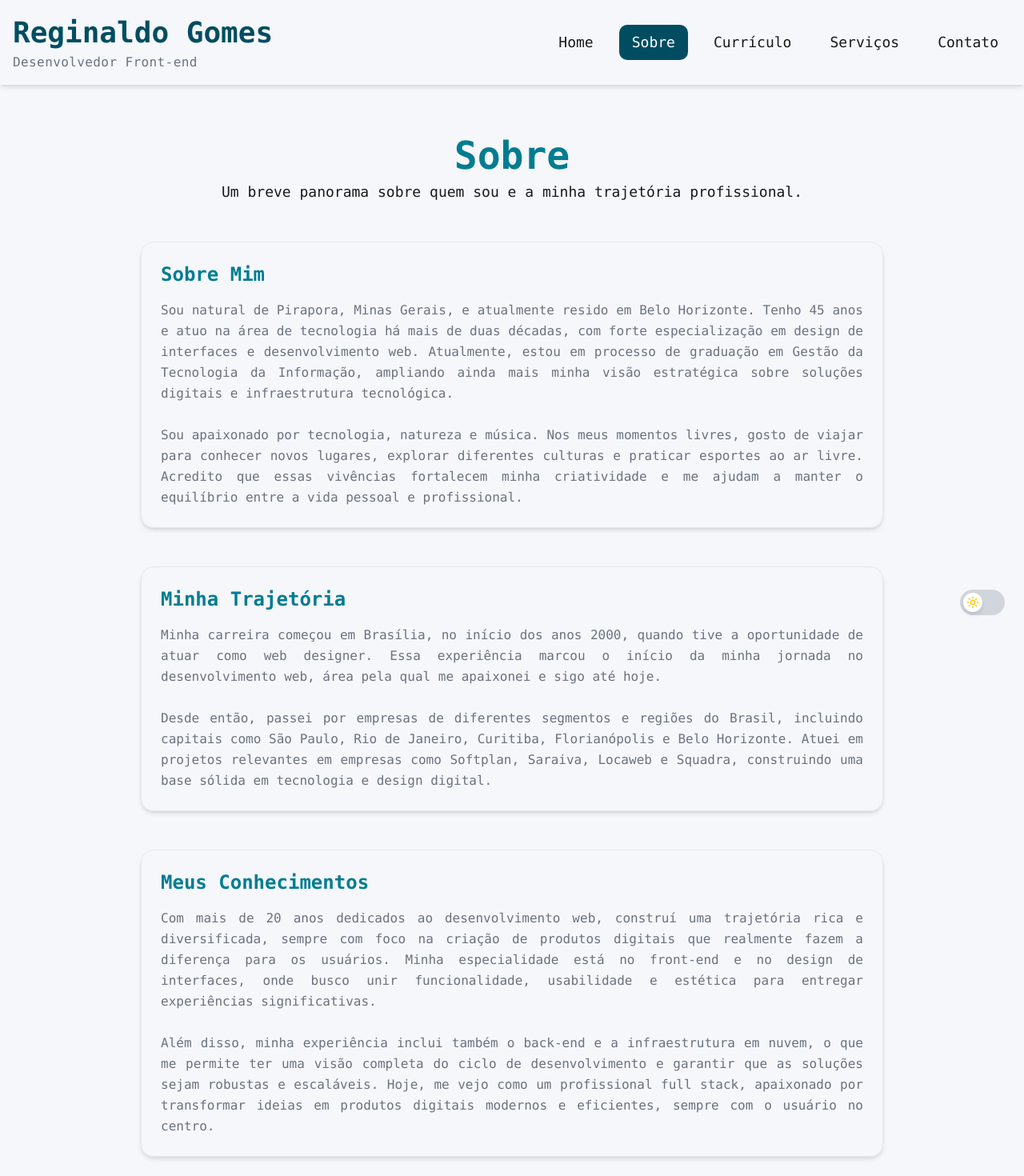
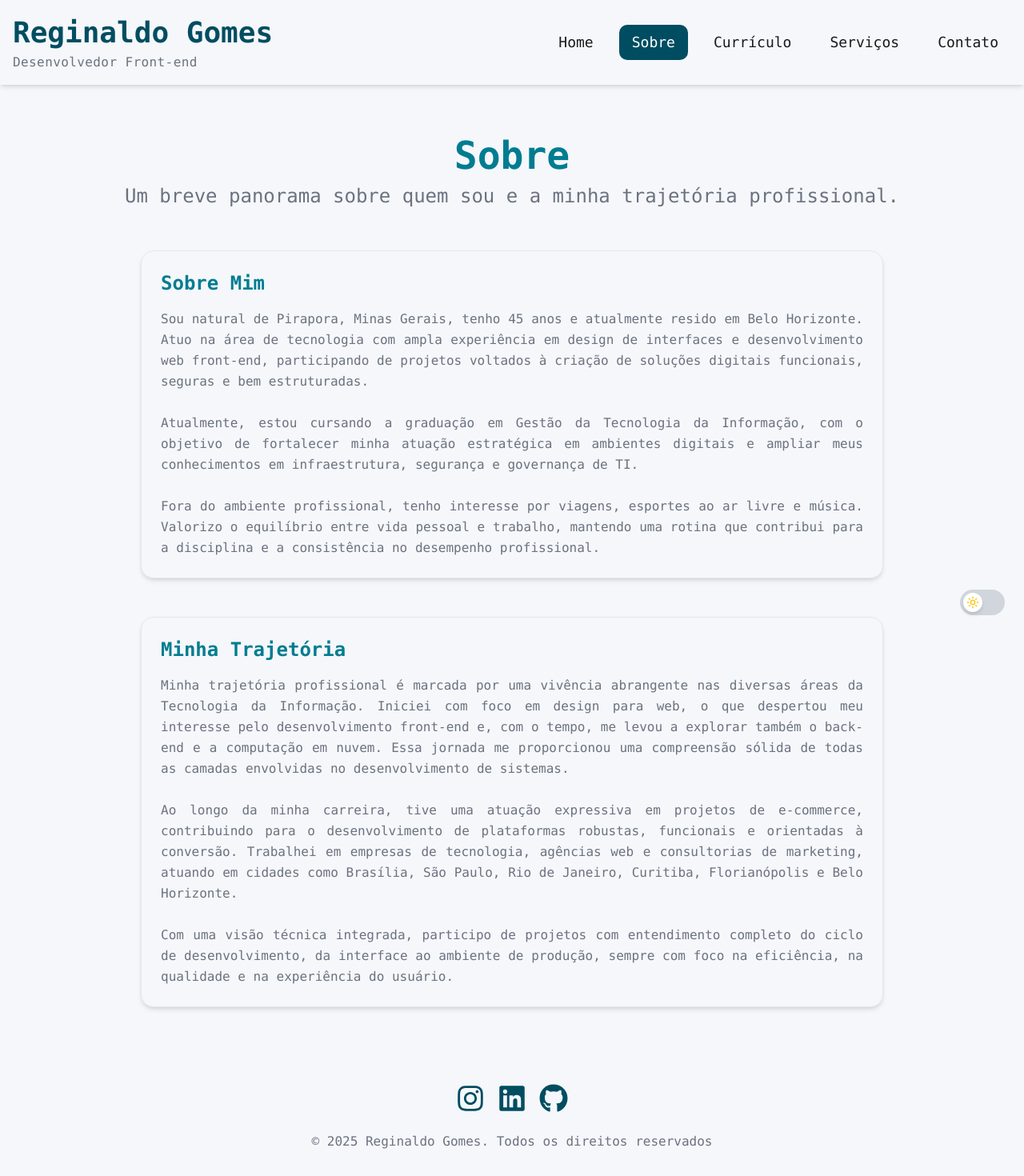
Before and after one commit to reginaldogomes/nextjs-developer-resume, a Next.js app: page /about in a window 1280 px wide. Shown: the top 1470 px of the page at 80% size. Built offline with nearby package versions, Linux system fonts and the light colour scheme.

Commit message:
feat: enhance user data descriptions for clarity and detail; improve layout styling in PageHead component

```diff
--- a/src/app/about/page.tsx
+++ b/src/app/about/page.tsx
@@ -10,19 +10,15 @@ const PageHeadData = {
 
 const userData = {
   about:
-    'Sou natural de Pirapora, Minas Gerais, e atualmente resido em Belo Horizonte. Tenho 45 anos e atuo na área de tecnologia há mais de duas décadas, com forte especialização em design de interfaces e desenvolvimento web. Atualmente, estou em processo de graduação em Gestão da Tecnologia da Informação, ampliando ainda mais minha visão estratégica sobre soluções digitais e infraestrutura tecnológica.\n\nSou apaixonado por tecnologia, natureza e música. Nos meus momentos livres, gosto de viajar para conhecer novos lugares, explorar diferentes culturas e praticar esportes ao ar livre. Acredito que essas vivências fortalecem minha criatividade e me ajudam a manter o equilíbrio entre a vida pessoal e profissional.',
+    'Sou natural de Pirapora, Minas Gerais, tenho 45 anos e atualmente resido em Belo Horizonte. Atuo na área de tecnologia com ampla experiência em design de interfaces e desenvolvimento web front-end, participando de projetos voltados à criação de soluções digitais funcionais, seguras e bem estruturadas.\n\nAtualmente, estou cursando a graduação em Gestão da Tecnologia da Informação, com o objetivo de fortalecer minha atuação estratégica em ambientes digitais e ampliar meus conhecimentos em infraestrutura, segurança e governança de TI.\n\nFora do ambiente profissional, tenho interesse por viagens, esportes ao ar livre e música. Valorizo o equilíbrio entre vida pessoal e trabalho, mantendo uma rotina que contribui para a disciplina e a consistência no desempenho profissional.',
 
   journey:
-    'Minha carreira começou em Brasília, no início dos anos 2000, quando tive a oportunidade de atuar como web designer. Essa experiência marcou o início da minha jornada no desenvolvimento web, área pela qual me apaixonei e sigo até hoje.\n\nDesde então, passei por empresas de diferentes segmentos e regiões do Brasil, incluindo capitais como São Paulo, Rio de Janeiro, Curitiba, Florianópolis e Belo Horizonte. Atuei em projetos relevantes em empresas como Softplan, Saraiva, Locaweb e Squadra, construindo uma base sólida em tecnologia e design digital.',
-
-  skills:
-    'Com mais de 20 anos dedicados ao desenvolvimento web, construí uma trajetória rica e diversificada, sempre com foco na criação de produtos digitais que realmente fazem a diferença para os usuários. Minha especialidade está no front-end e no design de interfaces, onde busco unir funcionalidade, usabilidade e estética para entregar experiências significativas.\n\nAlém disso, minha experiência inclui também o back-end e a infraestrutura em nuvem, o que me permite ter uma visão completa do ciclo de desenvolvimento e garantir que as soluções sejam robustas e escaláveis. Hoje, me vejo como um profissional full stack, apaixonado por transformar ideias em produtos digitais modernos e eficientes, sempre com o usuário no centro.',
+    'Minha trajetória profissional é marcada por uma vivência abrangente nas diversas áreas da Tecnologia da Informação. Iniciei com foco em design para web, o que despertou meu interesse pelo desenvolvimento front-end e, com o tempo, me levou a explorar também o back-end e a computação em nuvem. Essa jornada me proporcionou uma compreensão sólida de todas as camadas envolvidas no desenvolvimento de sistemas.\n\nAo longo da minha carreira, tive uma atuação expressiva em projetos de e-commerce, contribuindo para o desenvolvimento de plataformas robustas, funcionais e orientadas à conversão. Trabalhei em empresas de tecnologia, agências web e consultorias de marketing, atuando em cidades como Brasília, São Paulo, Rio de Janeiro, Curitiba, Florianópolis e Belo Horizonte.\n\nCom uma visão técnica integrada, participo de projetos com entendimento completo do ciclo de desenvolvimento, da interface ao ambiente de produção, sempre com foco na eficiência, na qualidade e na experiência do usuário.',
 }
 
 const sections = [
   { title: 'Sobre Mim', content: userData.about },
   { title: 'Minha Trajetória', content: userData.journey },
-  { title: 'Meus Conhecimentos', content: userData.skills },
 ]
 
 export default function Page() {
--- a/src/app/resume/page.tsx
+++ b/src/app/resume/page.tsx
@@ -116,7 +116,7 @@ const Page = () => (
               ))}
             </ul>
           ) : (
-            <p className="text-muted-foreground text-sm text-justify whitespace-pre-line">
+            <p className="text-muted leading-relaxed whitespace-pre-line text-justify">
               {content}
             </p>
           )}
--- a/src/components/layout/PageHead.tsx
+++ b/src/components/layout/PageHead.tsx
@@ -20,7 +20,9 @@ export default function PageHead({ title, description }: PageHeadProps) {
   return (
     <div className="text-center">
       <h1 className="text-4xl sm:text-5xl font-bold text-primary">{title}</h1>
-      <p className="text-muted-foreground text-lg mt-2">{description}</p>
+      <p className="text-muted leading-relaxed text-2xl whitespace-pre-line mt-2">
+        {description}
+      </p>
     </div>
   )
 }
```
